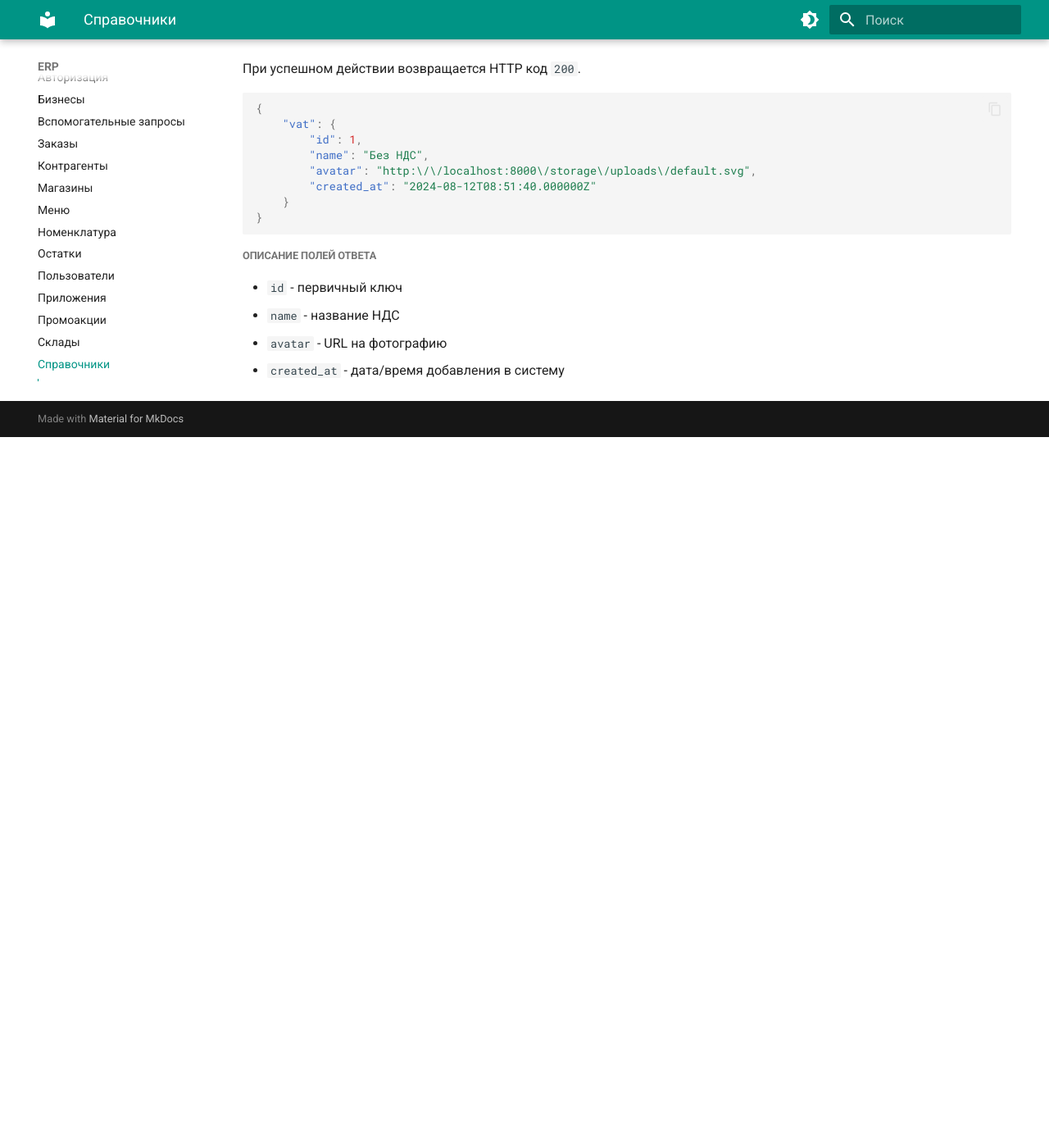
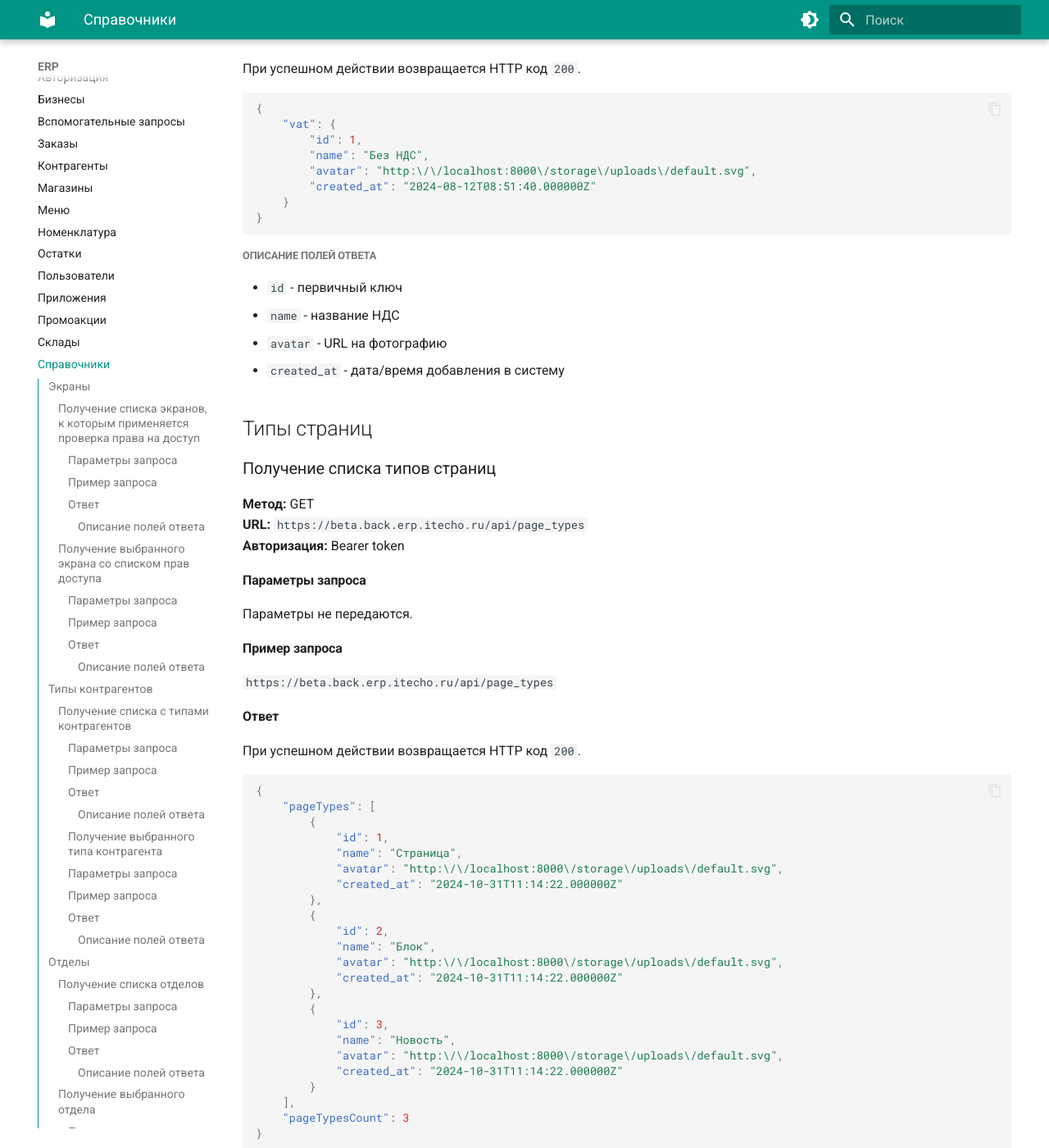
Before and after one commit to Krushanov/docs.erp.itecho.ru, an MkDocs documentation site: the page built from docs/ERP/Справочники.md, in a window 1280 px wide and 1400 px high, scrolled down 44231 px. Shown: the whole window at 82% size. Built offline with MkDocs 1.6.1 and Material for MkDocs 9.7.7, drawn with Linux system fonts in a browser that asks for light colours; before the commit the page ends 44764 px from its top, so only the background shows below that; some of the changed text lies outside the part shown.

Commit message:
Edit "Справочники.md" file.

````diff
--- a/docs/ERP/Справочники.md
+++ b/docs/ERP/Справочники.md
@@ -2124,3 +2124,90 @@
 - `name` - название НДС
 - `avatar` - URL на фотографию
 - `created_at` - дата/время добавления в систему
+
+## Типы страниц
+
+### Получение списка типов страниц
+
+**Метод:** GET
+**URL:** `https://beta.back.erp.itecho.ru/api/page_types`
+**Авторизация:** Bearer token
+
+#### Параметры запроса
+
+Параметры не передаются.
+
+#### Пример запроса
+
+`https://beta.back.erp.itecho.ru/api/page_types`
+
+#### Ответ
+
+При успешном действии возвращается HTTP код `200`.
+```json
+{
+	"pageTypes": [
+		{
+			"id": 1,
+			"name": "Страница",
+			"avatar": "http:\/\/localhost:8000\/storage\/uploads\/default.svg",
+			"created_at": "2024-10-31T11:14:22.000000Z"
+		},
+		{
+			"id": 2,
+			"name": "Блок",
+			"avatar": "http:\/\/localhost:8000\/storage\/uploads\/default.svg",
+			"created_at": "2024-10-31T11:14:22.000000Z"
+		},
+		{
+			"id": 3,
+			"name": "Новость",
+			"avatar": "http:\/\/localhost:8000\/storage\/uploads\/default.svg",
+			"created_at": "2024-10-31T11:14:22.000000Z"
+		}
+	],
+	"pageTypesCount": 3
+}
+```
+
+##### Описание полей ответа
+
+- `id` - первичный ключ
+- `name` - тип страницы
+- `avatar` - URL аватара
+- `created_at` - дата и время добавления
+
+### Получение выбранного типа страницы
+
+**Метод:** GET
+**URL:** `https://beta.back.erp.itecho.ru/api/page_types/{id}`
+**Авторизация:** Bearer token
+
+#### Параметры запроса
+
+Параметры не передаются.
+
+#### Пример запроса
+
+`https://beta.back.erp.itecho.ru/api/page_types/1`
+
+#### Ответ
+
+При успешном действии возвращается HTTP код `200`.
+```json
+{
+	"pageType": {
+		"id": 1,
+		"name": "Страница",
+		"avatar": "http:\/\/localhost:8000\/storage\/uploads\/default.svg",
+		"created_at": "2024-10-31T11:14:22.000000Z"
+	}
+}
+```
+
+##### Описание полей ответа
+
+- `id` - первичный ключ
+- `name` - тип страницы
+- `avatar` - URL аватара
+- `created_at` - дата и время добавления
````
